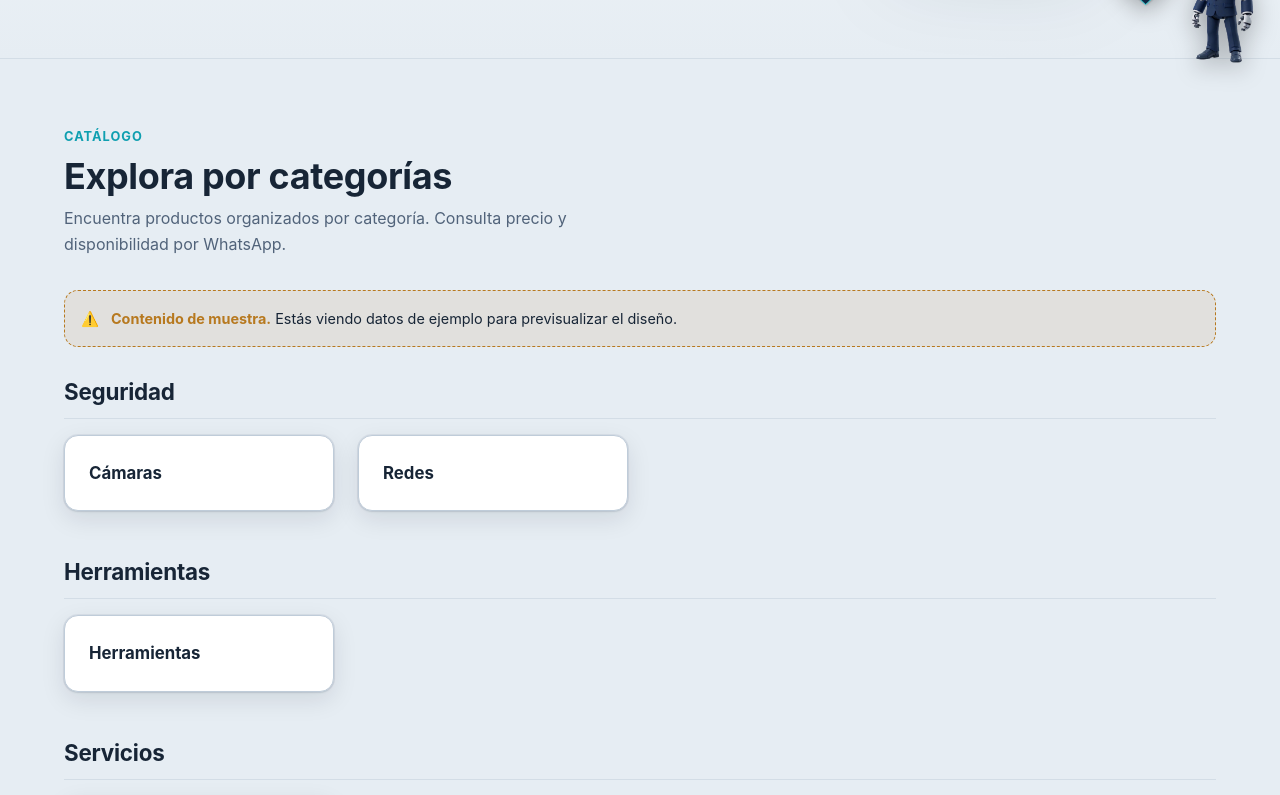
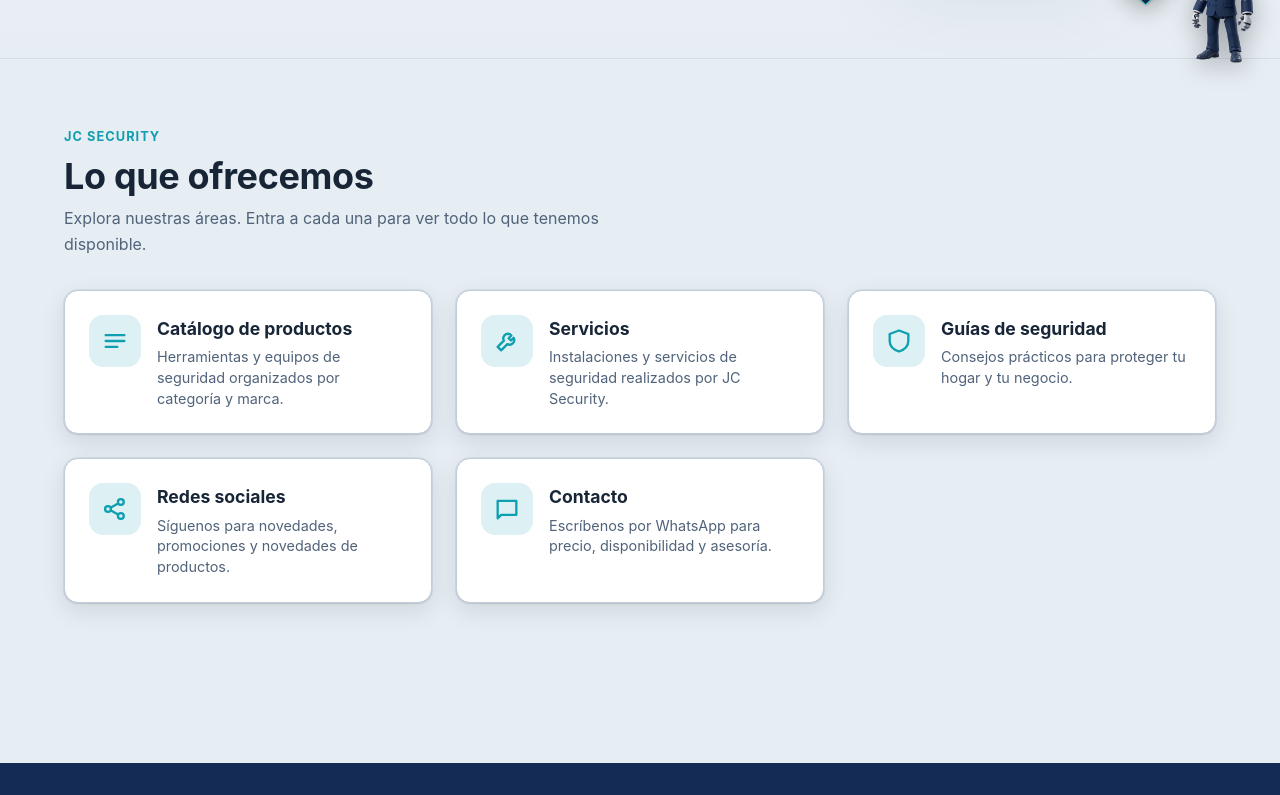
Before and after one commit to JC-Security27/JC_Security, a React (Vite) app in the folder frontend/: page / in a window 1280 px wide. Shown: the part 720-1515 px from the top of the page. Built offline with nearby package versions, Linux system fonts and the light colour scheme.

Commit message:
Portada: tarjetas 'Lo que ofrecemos' en vez de repetir el catalogo

```diff
--- a/frontend/src/pages/HomePage.tsx
+++ b/frontend/src/pages/HomePage.tsx
@@ -1,51 +1,102 @@
 import { Link } from "react-router-dom";
+import type { ReactNode } from "react";
 import { siteConfig } from "@/config/site";
-import { getDataClient, getActiveSource } from "@/data/dataClient";
-import { useAsync } from "@/hooks/useAsync";
 import { WhatsAppButton } from "@/components/ui/WhatsAppButton";
 import { generalContactMessage } from "@/lib/whatsapp";
-import {
-  CardsSkeleton,
-  EmptyState,
-  ErrorState,
-  SampleNotice,
-} from "@/components/ui/states";
-import type { Category } from "@/types/catalog";
 
-/** Nombres legibles para los grupos (categoría padre). */
-const GROUP_LABELS: Record<string, string> = {
-  herramientas: "Herramientas",
-  seguridad: "Seguridad",
-  servicios: "Servicios",
-};
-
-function useHomeData() {
-  return useAsync<{ categories: Category[] }>(async () => {
-    const client = await getDataClient();
-    const categories = await client.getCategories();
-    return { categories };
-  }, []);
+/* Secciones que ofrece JC Security, mostradas como tarjetas en la portada.
+   Cada una lleva a su sección (las mismas del menú superior). */
+interface Offering {
+  to: string;
+  title: string;
+  description: string;
+  icon: ReactNode;
 }
 
-/** Agrupa las categorías por su parentSlug, conservando el orden recibido. */
-function groupByParent(categories: Category[]): [string, Category[]][] {
-  const groups = new Map<string, Category[]>();
-  const order: string[] = [];
-  for (const cat of categories) {
-    const key = cat.parentSlug ?? cat.slug;
-    if (!groups.has(key)) {
-      groups.set(key, []);
-      order.push(key);
-    }
-    groups.get(key)!.push(cat);
-  }
-  return order.map((k) => [k, groups.get(k)!]);
-}
+const offerings: Offering[] = [
+  {
+    to: "/catalogo",
+    title: "Catálogo de productos",
+    description:
+      "Herramientas y equipos de seguridad organizados por categoría y marca.",
+    icon: (
+      <svg viewBox="0 0 24 24" width="28" height="28" aria-hidden="true">
+        <path
+          d="M4 7h16M4 12h16M4 17h10"
+          stroke="currentColor"
+          strokeWidth="2"
+          strokeLinecap="round"
+        />
+      </svg>
+    ),
+  },
+  {
+    to: "/servicios",
+    title: "Servicios",
+    description:
+      "Instalaciones y servicios de seguridad realizados por JC Security.",
+    icon: (
+      <svg viewBox="0 0 24 24" width="28" height="28" aria-hidden="true">
+        <path
+          d="M14.7 6.3a4 4 0 0 0-5.4 5.4L4 17l3 3 5.3-5.3a4 4 0 0 0 5.4-5.4l-2.3 2.3-2-2 2.3-2.3Z"
+          fill="none"
+          stroke="currentColor"
+          strokeWidth="2"
+          strokeLinejoin="round"
+        />
+      </svg>
+    ),
+  },
+  {
+    to: "/guias",
+    title: "Guías de seguridad",
+    description:
+      "Consejos prácticos para proteger tu hogar y tu negocio.",
+    icon: (
+      <svg viewBox="0 0 24 24" width="28" height="28" aria-hidden="true">
+        <path
+          d="M12 3 20 6v6c0 5-3.5 7.5-8 9-4.5-1.5-8-4-8-9V6l8-3Z"
+          fill="none"
+          stroke="currentColor"
+          strokeWidth="2"
+          strokeLinejoin="round"
+        />
+      </svg>
+    ),
+  },
+  {
+    to: "/redes",
+    title: "Redes sociales",
+    description: "Síguenos para novedades, promociones y novedades de productos.",
+    icon: (
+      <svg viewBox="0 0 24 24" width="28" height="28" aria-hidden="true">
+        <circle cx="6" cy="12" r="2.5" fill="none" stroke="currentColor" strokeWidth="2" />
+        <circle cx="17" cy="6" r="2.5" fill="none" stroke="currentColor" strokeWidth="2" />
+        <circle cx="17" cy="18" r="2.5" fill="none" stroke="currentColor" strokeWidth="2" />
+        <path d="M8.2 11 15 7M8.2 13 15 17" stroke="currentColor" strokeWidth="2" />
+      </svg>
+    ),
+  },
+  {
+    to: "/contacto",
+    title: "Contacto",
+    description:
+      "Escríbenos por WhatsApp para precio, disponibilidad y asesoría.",
+    icon: (
+      <svg viewBox="0 0 24 24" width="28" height="28" aria-hidden="true">
+        <path
+          d="M4 5h16v12H7l-3 3V5Z"
+          fill="none"
+          stroke="currentColor"
+          strokeWidth="2"
+          strokeLinejoin="round"
+        />
+      </svg>
+    ),
+  },
+];
 
 export function HomePage() {
-  const { status, data, error, reload } = useHomeData();
-  const showSampleNotice = getActiveSource() === "mock";
-
   return (
     <>
       {/* ----- Hero ----- */}
@@ -70,64 +121,33 @@ export function HomePage() {
         </div>
       </section>
 
-      {/* ----- Catálogo por categorías ----- */}
+      {/* ----- Lo que ofrecemos ----- */}
       <section className="section container">
         <div className="section-head">
-          <span className="eyebrow">Catálogo</span>
-          <h2>Explora por categorías</h2>
+          <span className="eyebrow">JC Security</span>
+          <h2>Lo que ofrecemos</h2>
           <p>
-            Encuentra productos organizados por categoría. Consulta precio y
-            disponibilidad por WhatsApp.
+            Explora nuestras áreas. Entra a cada una para ver todo lo que
+            tenemos disponible.
           </p>
         </div>
 
-        {showSampleNotice && (
-          <SampleNotice>
-            <strong>Contenido de muestra.</strong> Estás viendo datos de ejemplo
-            para previsualizar el diseño.
-          </SampleNotice>
-        )}
-
-        {status === "loading" && (
-          <div style={{ marginTop: "var(--space-6)" }}>
-            <CardsSkeleton />
-          </div>
-        )}
-        {status === "error" && <ErrorState error={error} onRetry={reload} />}
-        {status === "success" && data && (
-          <div className="home-groups">
-            {data.categories.length === 0 ? (
-              <EmptyState title="Aún no hay categorías" />
-            ) : (
-              groupByParent(data.categories).map(([groupKey, subcats]) => (
-                <section key={groupKey} className="home-group">
-                  <div className="home-group-head">
-                    <h3>{GROUP_LABELS[groupKey] ?? subcats[0]?.name ?? groupKey}</h3>
-                  </div>
-                  <div className="grid cat-grid">
-                    {subcats.map((cat) => (
-                      <Link
-                        key={cat.id}
-                        to={`/categoria/${cat.slug}`}
-                        className="card cat-card"
-                      >
-                        <span className="cat-card-name">{cat.name}</span>
-                        {typeof cat.productCount === "number" && (
-                          <span className="cat-card-count">
-                            {cat.productCount} producto(s)
+        <div className="grid offerings-grid">
+          {offerings.map((o) => (
+            <Link key={o.to} to={o.to} className="card offering-card">
+              <span className="offering-icon" aria-hidden="true">
+                {o.icon}
               </span>
-                        )}
-                        <span className="cat-card-arrow" aria-hidden="true">
+              <span className="offering-body">
+                <span className="offering-title">{o.title}</span>
+                <span className="offering-desc">{o.description}</span>
+              </span>
+              <span className="offering-arrow" aria-hidden="true">
                 →
               </span>
             </Link>
           ))}
         </div>
-                </section>
-              ))
-            )}
-          </div>
-        )}
       </section>
 
       {/* ----- Franja WhatsApp ----- */}
--- a/frontend/src/styles/pages.css
+++ b/frontend/src/styles/pages.css
@@ -76,6 +76,66 @@
   .hero-visual {
     order: -1;
   }
+}
+
+/* ----- Home: "Lo que ofrecemos" ----- */
+.offerings-grid {
+  grid-template-columns: repeat(auto-fill, minmax(280px, 1fr));
+}
+.offering-card {
+  display: flex;
+  align-items: flex-start;
+  gap: var(--space-4);
+  padding: var(--space-5);
+  text-decoration: none;
+  color: var(--text);
+  position: relative;
+  transition: transform var(--transition), box-shadow var(--transition),
+    border-color var(--transition);
+}
+.offering-card:hover {
+  transform: translateY(-4px);
+  box-shadow: var(--shadow-hover);
+  border-color: color-mix(in srgb, var(--accent) 45%, var(--border));
+  text-decoration: none;
+}
+.offering-icon {
+  flex-shrink: 0;
+  display: grid;
+  place-items: center;
+  width: 52px;
+  height: 52px;
+  border-radius: var(--radius-md);
+  background: color-mix(in srgb, var(--accent) 14%, transparent);
+  color: var(--accent);
+}
+.offering-body {
+  display: flex;
+  flex-direction: column;
+  gap: var(--space-1);
+}
+.offering-title {
+  font-weight: 700;
+  font-size: 1.1rem;
+}
+.offering-desc {
+  color: var(--text-muted);
+  font-size: 0.9rem;
+  line-height: 1.45;
+}
+.offering-arrow {
+  position: absolute;
+  top: var(--space-4);
+  right: var(--space-4);
+  color: var(--accent);
+  font-size: 1.2rem;
+  opacity: 0;
+  transform: translateX(-4px);
+  transition: opacity var(--transition), transform var(--transition);
+}
+.offering-card:hover .offering-arrow {
+  opacity: 1;
+  transform: translateX(0);
 }
 
 /* ----- Home: grupos y subcategorías ----- */
```
Lines whose indentation alone changed are shown as unchanged.
